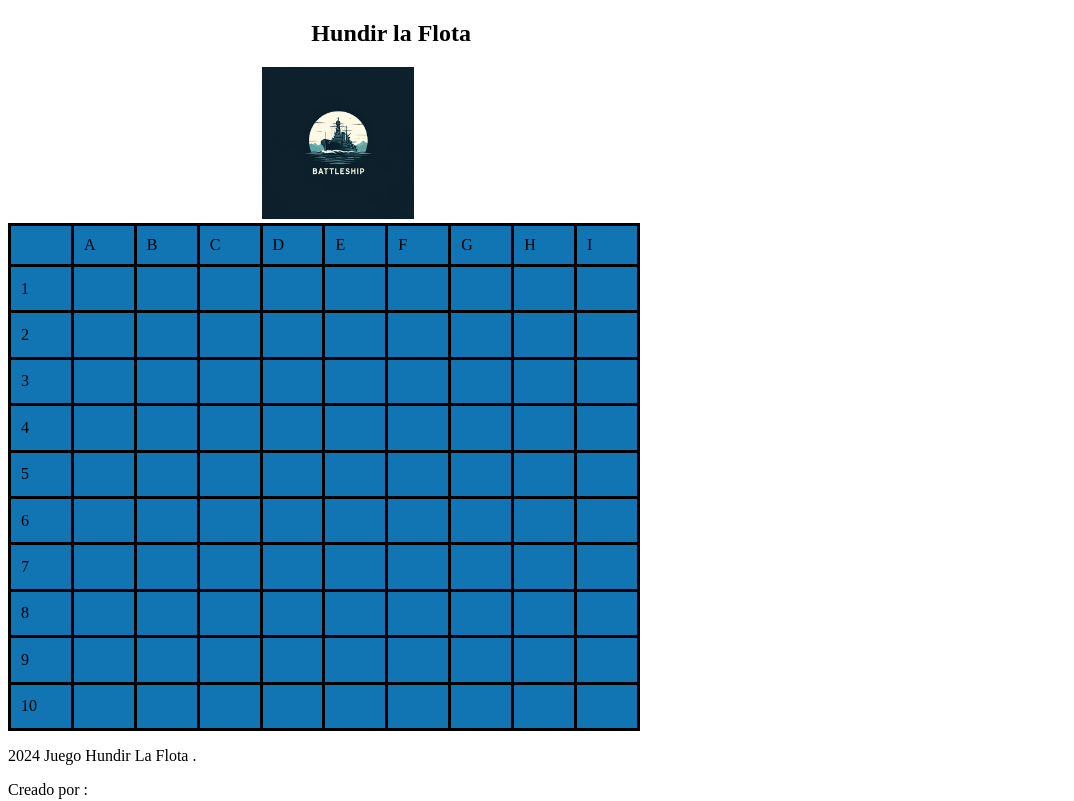
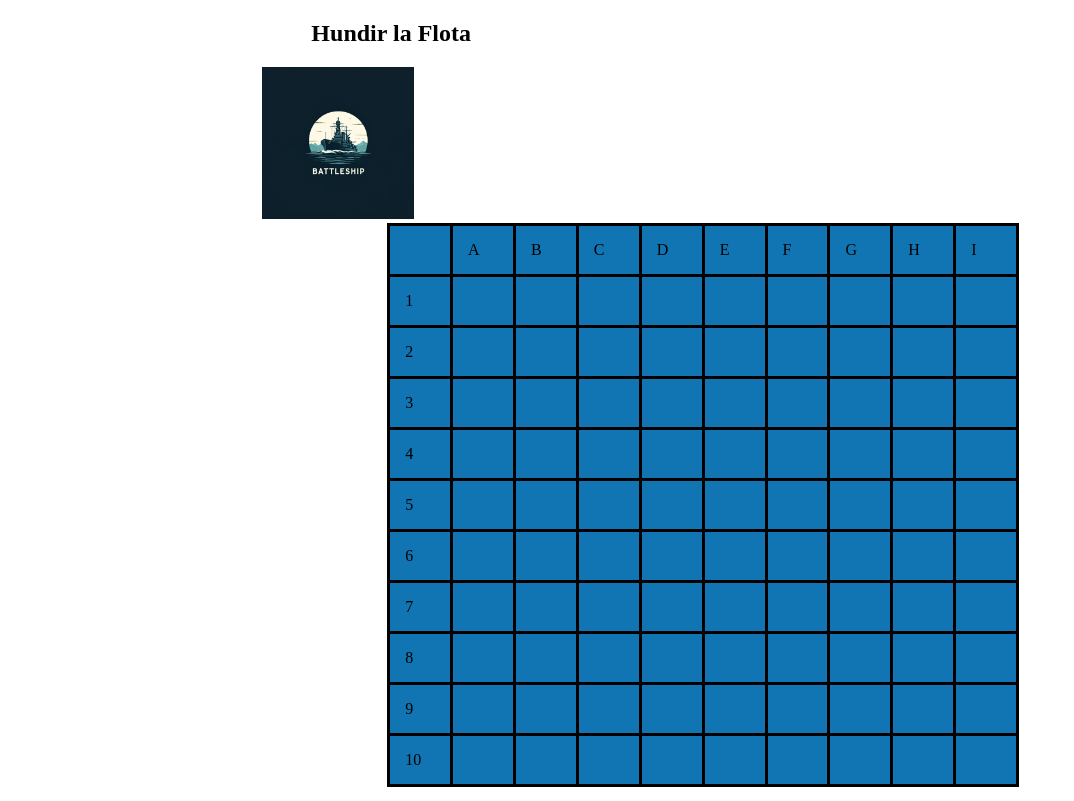
Before and after one commit to Juan-Trujillo20/HundirLaFlota, an Angular app: page / in a window 1280 px wide. Shown: the top 801 px of the page, without its empty margins (0-1074 px from the left). Built offline with nearby package versions, Linux system fonts and the light colour scheme.

Commit message:
agregue img agua y centre el tablero

```diff
--- a/src/app/body-component/body-component.component.sass
+++ b/src/app/body-component/body-component.component.sass
@@ -1,10 +1,14 @@
 .table, th, td
+    margin-left: 30%
     width: 50%
     border: 3px solid black
     background-color: #1175b4
     border-collapse: collapse
     table-layout: fixed
-    padding: 10px
+    padding: 15px
 
 img
-    width: 90%
+    width: 80%
+    display: block
+    margin-left: auto
+    margin-right: auto
--- a/src/app/body-component/body-component.component.ts
+++ b/src/app/body-component/body-component.component.ts
@@ -73,7 +73,7 @@ disparo( j:number, i:number) {
       if(!tocado){
         this.tablero[j][i].disparo = true;
         this.tablero[j][i].tocado = false;
-        this.tablero[j][i].url = "img\\casilla_vacia.png";
+        this.tablero[j][i].url = "img\\agua.png";
       }
 
       if(this.numeroCoordenadas===this.numeroTocados){
```
